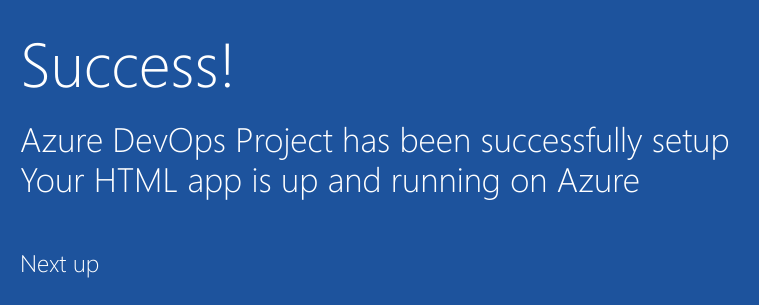
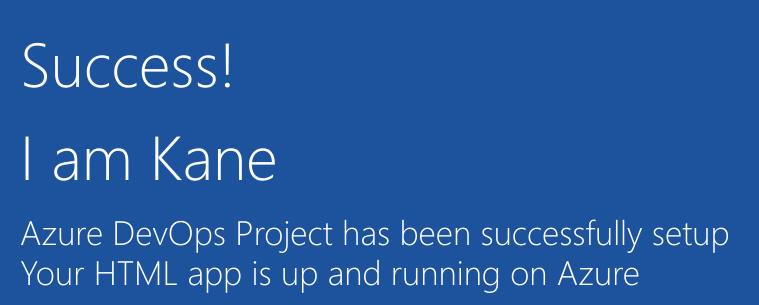
Before and after one commit to ImbChinthaka/edureka_assignment_2, a plain HTML site: page index.html in a window 1280 px wide. Shown: the part 352-657 px from the top of the page, 205-964 px from the left. Drawn offline with Linux system fonts and the light colour scheme.

Commit message:
kanes updates updated

```diff
--- a/index.html
+++ b/index.html
@@ -19,6 +19,7 @@
         </div>
             <div class="content-body">
                 <div class="success-text">Success!</div>
+                <div class="success-text">I am Kane</div>
                 <div class="description line-1"> Azure DevOps Project has been successfully setup</div>
                 <div class="description line-2"> Your HTML app is up and running on Azure</div>
                 <div class="next-steps-container">
```
